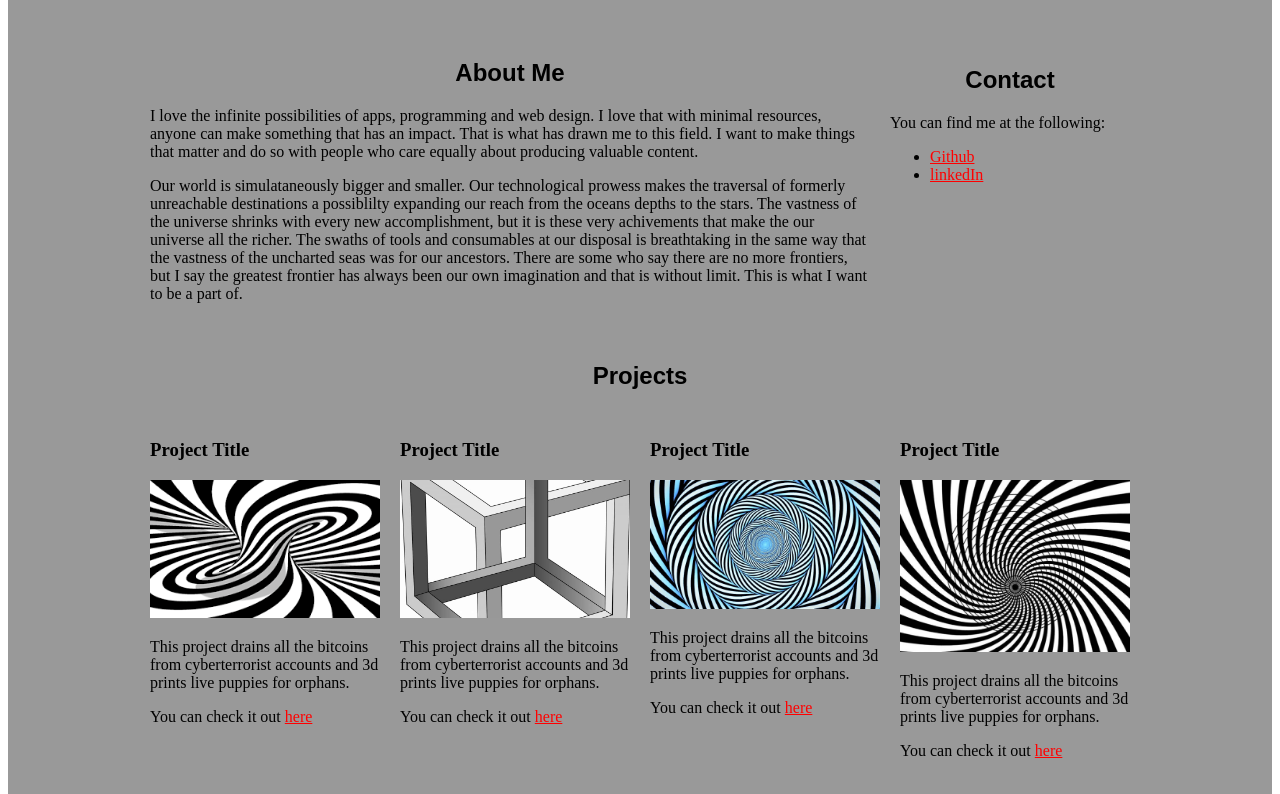
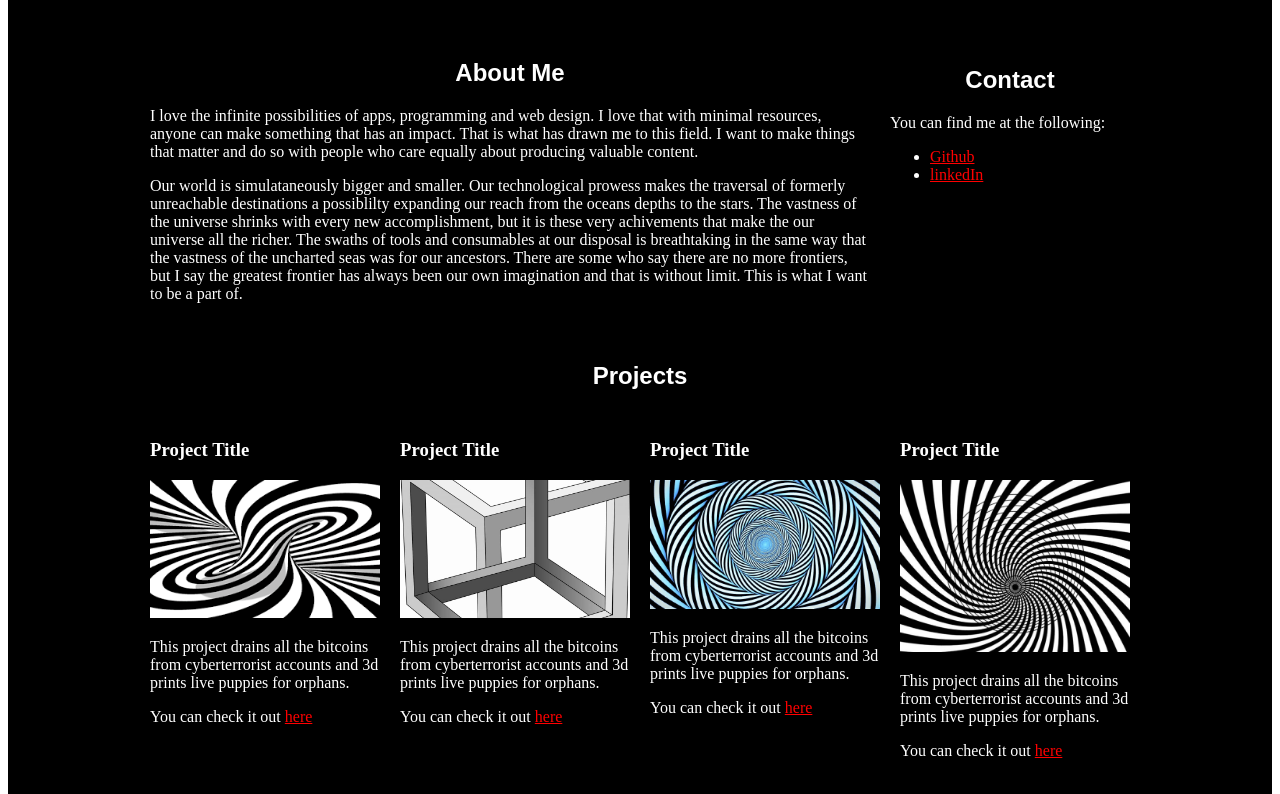
Before and after one commit to dainthedev/flex_profile, a plain HTML site: page index.html in a window 1280 px wide. Shown: the part 639-1433 px from the top of the page. Drawn offline with Linux system fonts and the light colour scheme; a script that the page names is missing.

Commit message:
Add files via upload

```diff
--- a/style.css
+++ b/style.css
@@ -15,8 +15,9 @@ footer{
 
 /*main*/
 main{
-  background-color: #999;
+  background-color: #000;
   padding: 7px;
+  color: #fff;
 }
 
 main h2{
```
